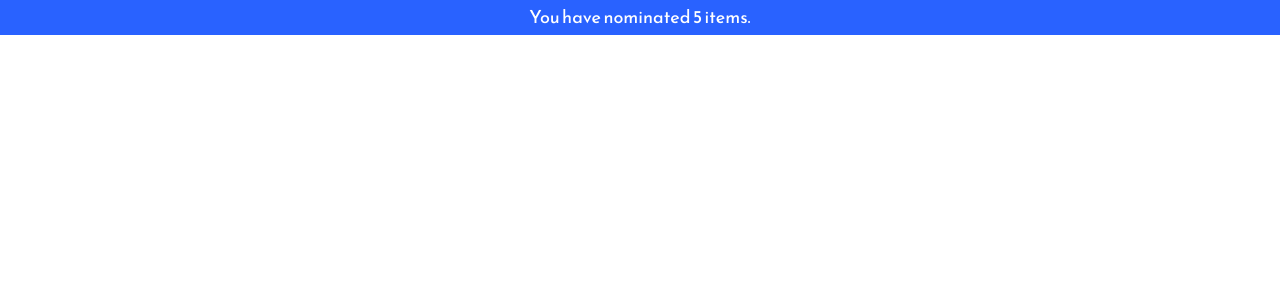
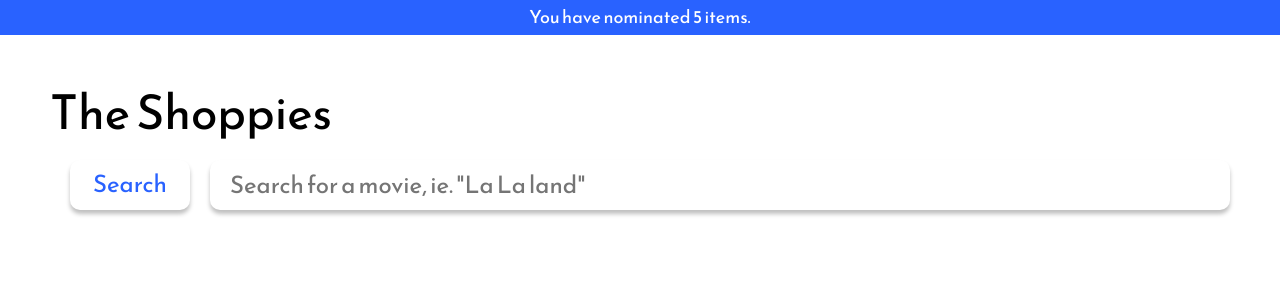
Before and after one commit to CameronShum/spotify-playlist-search, a React (Create React App) app: page / in a window 1280 px wide. Shown: the top 300 px of the page. Built offline with nearby package versions, Linux system fonts and the light colour scheme.

Commit message:
Add SearchBar

```diff
--- a/src/components/MainPage/MainPage.tsx
+++ b/src/components/MainPage/MainPage.tsx
@@ -1,15 +1,35 @@
-import React from 'react';
+import React, { useState } from 'react';
 import styled from 'styled-components/macro';
-import { Banner } from 'components';
+import { Banner, SearchBar } from 'components';
 
-const MainPage = () => (
-  <Container>
-    <Banner type="info" message="You have nominated 5 items." />
-  </Container>
-);
+const MainPage = () => {
+  const [searchTerm, setSearchTerm] = useState('');
 
-export default MainPage;
+  return (
+    <Container>
+      <Banner type="info" message="You have nominated 5 items." />
+      <ComponnentsContainer>
+        <Title>The Shoppies</Title>
+        <SearchBar searchType="Search" searchTerm={searchTerm} setSearchTerm={setSearchTerm} />
+      </ComponnentsContainer>
+    </Container>
+  );
+};
+
+export default React.memo(MainPage);
 
 const Container = styled.div`
-  height: 100%;
+  height: 100vh;
+  display: flex;
+  flex-direction: column;
 `;
+
+const ComponnentsContainer = styled.div`
+  flex: 1;
+  padding: 50px;
+`;
+
+const Title = styled.div`
+  padding-bottom: 20px;
+  font-size: 48px;
+`;
--- /dev/null
+++ b/src/components/SearchBar/SearchBar.tsx
@@ -0,0 +1,81 @@
+import React, { useState } from 'react';
+import styled from 'styled-components/macro';
+import { XIcon } from 'icons';
+
+interface SearchBarProps {
+  searchType: 'Id' | 'Search',
+  searchTerm: string,
+  setSearchTerm: React.Dispatch<string>,
+}
+
+const SearchBar = ({ searchType, searchTerm, setSearchTerm }: SearchBarProps) => {
+  const [visible, setVisible] = useState(true);
+
+  return (
+    <Container>
+      <SearchTypeContainer onClick={() => setVisible(!visible)}>
+        {visible && searchType}
+      </SearchTypeContainer>
+      <SearchInput
+        placeholder={searchType === 'Id'
+          ? 'Enter IMDb movie ID, ie. "tt3783958"'
+          : 'Search for a movie, ie. "La La land"'}
+        onChange={(e) => setSearchTerm(e.target.value)}
+        value={searchTerm}
+      />
+      <ClearSearchContainer onClick={() => setSearchTerm('')}>
+        {searchTerm && <XIcon />}
+      </ClearSearchContainer>
+    </Container>
+
+  );
+};
+
+export default React.memo(SearchBar);
+
+const Container = styled.div`
+  position: relative;
+  width: 100%;
+
+  display: flex;
+  align-items: center;
+`;
+
+const ClearSearchContainer = styled.div`
+  position: absolute;
+  right: 15px;
+  cursor: pointer;
+`;
+
+const SearchInput = styled.input`
+  flex: 1;
+  height: 50px;
+  padding-left: 20px;
+  border-radius: 10px;
+  border: none;
+
+  font-size: 24px;
+  box-sizing: border-box;
+  box-shadow: 0px 4px 4px rgba(0, 0, 0, 0.25);
+
+  display: flex;
+  align-items: center;
+  justify-content: center;
+`;
+
+const SearchTypeContainer = styled.div`
+  height: 50px;
+  width: 100px;
+  padding: 0 10px;
+  margin: 0 20px;
+  border-radius: 10px;
+
+  font-size: 24px;
+  color: #2962ff;
+  box-shadow: 0px 4px 4px rgba(0, 0, 0, 0.25);
+  cursor: pointer;
+
+  display: flex;
+  align-items: center;
+  justify-content: center;
+`;
--- /dev/null
+++ b/src/components/SearchBar/index.ts
@@ -0,0 +1 @@
+export { default } from './SearchBar';
--- a/src/components/index.ts
+++ b/src/components/index.ts
@@ -1,3 +1,4 @@
 export { default as Banner } from './Banner';
 export { default as ListBox } from './ListBox';
 export { default as MainPage } from './MainPage';
+export { default as SearchBar } from './SearchBar';
--- a/src/index.tsx
+++ b/src/index.tsx
@@ -7,7 +7,6 @@ import reportWebVitals from './reportWebVitals';
 const GlobalStyle = createGlobalStyle`
   body {
     width: 100%;
-    height: 100vh;
     margin: 0px;
     font-family: 'Reem Kufi', sans-serif;
   }
```
Also changed, not shown: 2 other files (tests, documents, lock files or other folders).
